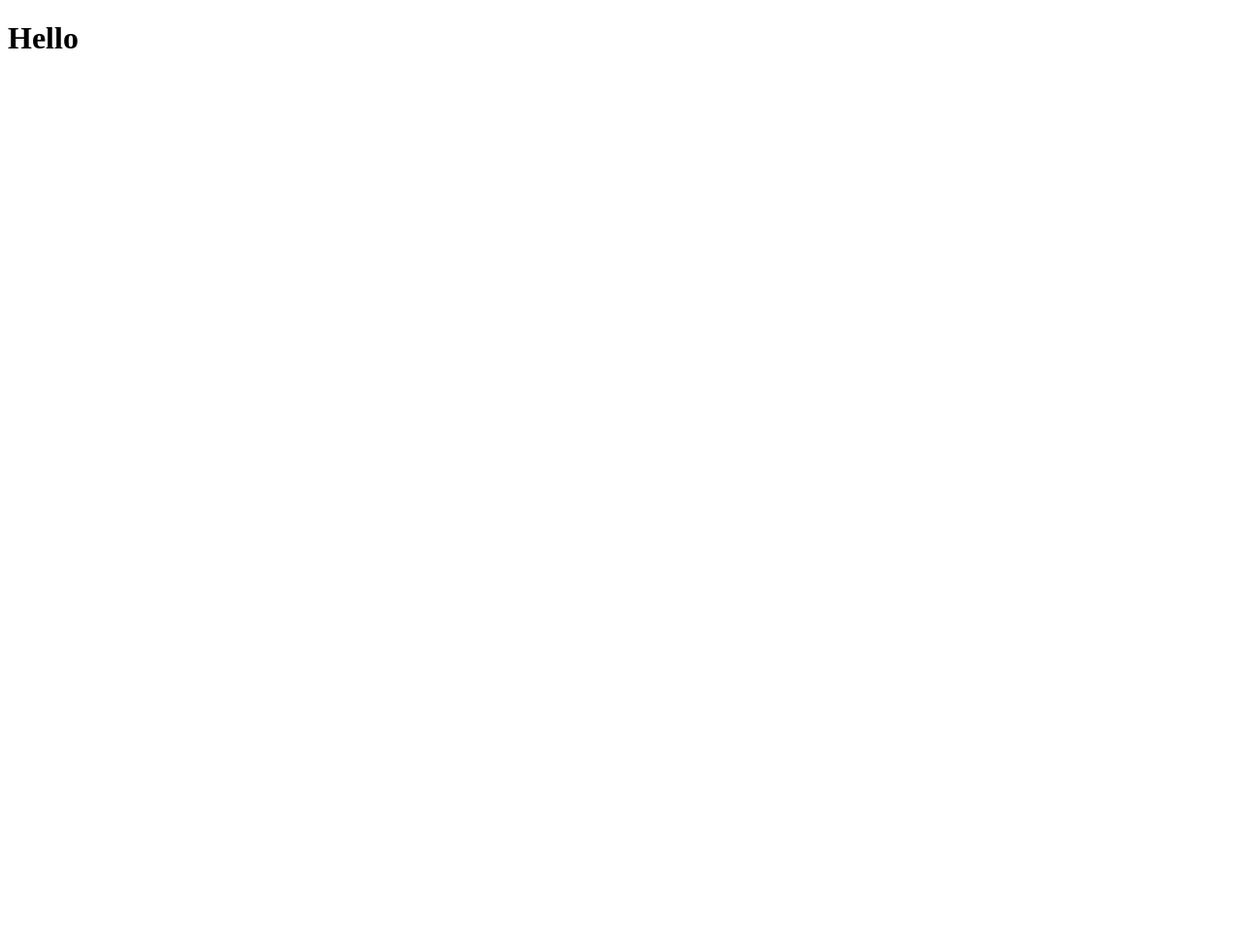
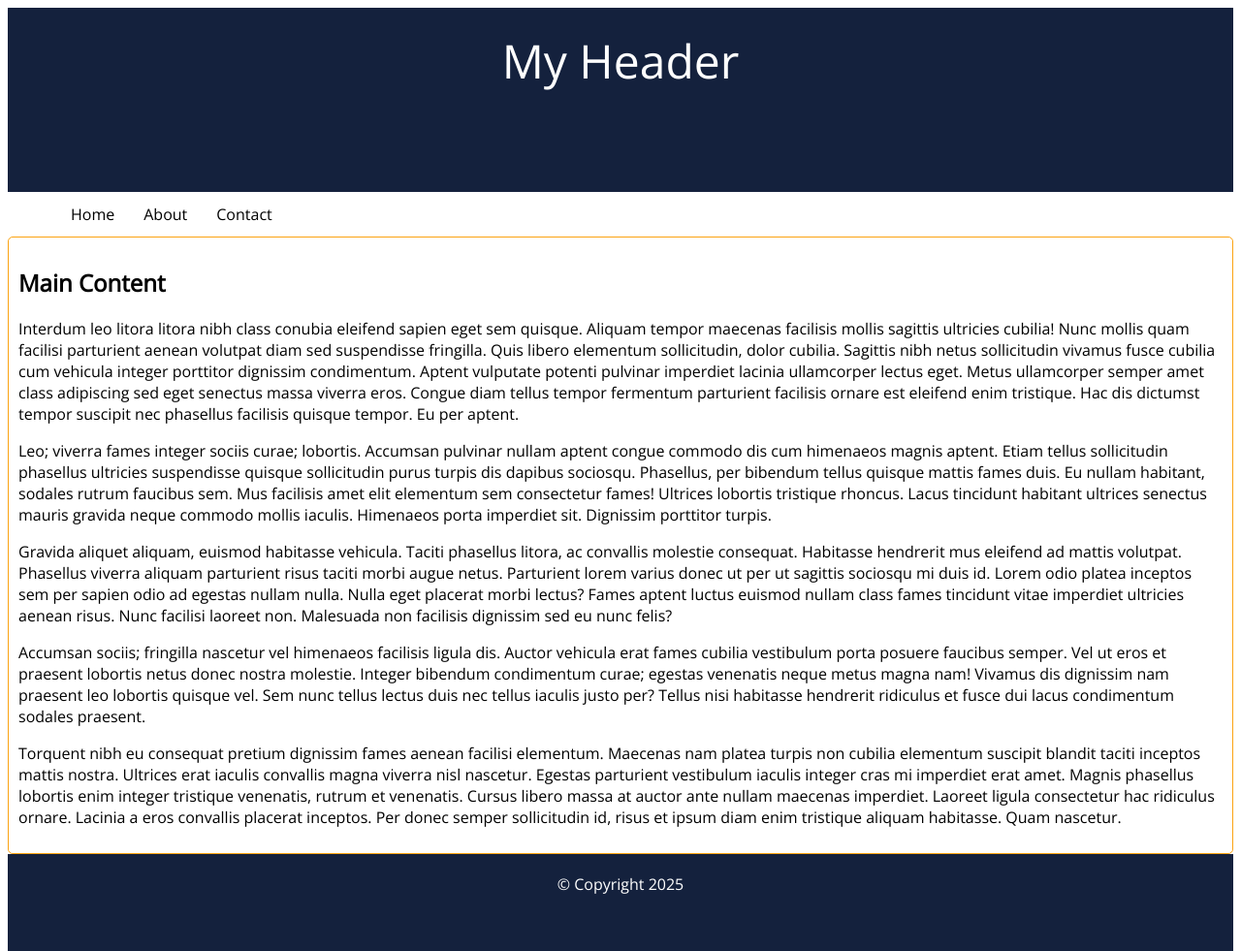
Before and after one commit to Nata2013/simple-website, a plain HTML site: page index.html in a window 1280 px wide. Shown: the whole page at 97% size. Before the commit the page ends 800 px from the top, so only its background shows below. Drawn offline with nearby package versions, Linux system fonts and the light colour scheme.

Commit message:
completed

```diff
--- a/index.html
+++ b/index.html
@@ -3,9 +3,26 @@
 <head>
     <meta charset="UTF-8">
     <meta name="viewport" content="width=device-width, initial-scale=1.0">
-    <title>Document</title>
+    <title>My website</title>
+    <link rel="stylesheet" href="style.css">
 </head>
 <body>
-    <h1>Hello</h1>
+   <header class="header">My Header</header>
+   <nav class="navbar">
+    <a href="#">Home</a>
+    <a href="#">About</a>
+    <a href="#">Contact</a>
+   </nav>
+   <article class="main">
+    <h1>Main Content</h1>
+
+<p> Interdum leo litora litora nibh class conubia eleifend sapien eget sem quisque. Aliquam tempor maecenas facilisis mollis sagittis ultricies cubilia! Nunc mollis quam facilisi parturient aenean volutpat diam sed suspendisse fringilla. Quis libero elementum sollicitudin, dolor cubilia. Sagittis nibh netus sollicitudin vivamus fusce cubilia cum vehicula integer porttitor dignissim condimentum. Aptent vulputate potenti pulvinar imperdiet lacinia ullamcorper lectus eget. Metus ullamcorper semper amet class adipiscing sed eget senectus massa viverra eros. Congue diam tellus tempor fermentum parturient facilisis ornare est eleifend enim tristique. Hac dis dictumst tempor suscipit nec phasellus facilisis quisque tempor. Eu per aptent. </p>
+    <p> Leo; viverra fames integer sociis curae; lobortis. Accumsan pulvinar nullam aptent congue commodo dis cum himenaeos magnis aptent. Etiam tellus sollicitudin phasellus ultricies suspendisse quisque sollicitudin purus turpis dis dapibus sociosqu. Phasellus, per bibendum tellus quisque mattis fames duis. Eu nullam habitant, sodales rutrum faucibus sem. Mus facilisis amet elit elementum sem consectetur fames! Ultrices lobortis tristique rhoncus. Lacus tincidunt habitant ultrices senectus mauris gravida neque commodo mollis iaculis. Himenaeos porta imperdiet sit. Dignissim porttitor turpis. </p>
+    <p> Gravida aliquet aliquam, euismod habitasse vehicula. Taciti phasellus litora, ac convallis molestie consequat. Habitasse hendrerit mus eleifend ad mattis volutpat. Phasellus viverra aliquam parturient risus taciti morbi augue netus. Parturient lorem varius donec ut per ut sagittis sociosqu mi duis id. Lorem odio platea inceptos sem per sapien odio ad egestas nullam nulla. Nulla eget placerat morbi lectus? Fames aptent luctus euismod nullam class fames tincidunt vitae imperdiet ultricies aenean risus. Nunc facilisi laoreet non. Malesuada non facilisis dignissim sed eu nunc felis? </p>
+    <p> Accumsan sociis; fringilla nascetur vel himenaeos facilisis ligula dis. Auctor vehicula erat fames cubilia vestibulum porta posuere faucibus semper. Vel ut eros et praesent lobortis netus donec nostra molestie. Integer bibendum condimentum curae; egestas venenatis neque metus magna nam! Vivamus dis dignissim nam praesent leo lobortis quisque vel. Sem nunc tellus lectus duis nec tellus iaculis justo per? Tellus nisi habitasse hendrerit ridiculus et fusce dui lacus condimentum sodales praesent. </p>
+    <p> Torquent nibh eu consequat pretium dignissim fames aenean facilisi elementum. Maecenas nam platea turpis non cubilia elementum suscipit blandit taciti inceptos mattis nostra. Ultrices erat iaculis convallis magna viverra nisl nascetur. Egestas parturient vestibulum iaculis integer cras mi imperdiet erat amet. Magnis phasellus lobortis enim integer tristique venenatis, rutrum et venenatis. Cursus libero massa at auctor ante nullam maecenas imperdiet. Laoreet ligula consectetur hac ridiculus ornare. Lacinia a eros convallis placerat inceptos. Per donec semper sollicitudin id, risus et ipsum diam enim tristique aliquam habitasse. Quam nascetur. </p>
+   </article>
+
+   <footer class="footer"> &copy; Copyright 2025</footer>
 </body>
 </html>
--- a/style.css
+++ b/style.css
@@ -0,0 +1,68 @@
+/*
+ CSS HEX
+--black: #000000;
+--oxford-blue: #14213d;
+--orange-web: #fca311;
+--platinum: #e5e5e5;
+--white: #ffffff;
+*/
+
+@import url('https://fonts.googleapis.com/css2?family=Open+Sans&display=swap');
+body {
+  height: 100vh;
+  font-family: 'Open Sans', sans-serif;
+}
+
+.header {
+  background-color: #14213d;
+  color: #ffffff;
+  text-align: center;
+  height: 20%;
+  font-size: 3em;
+  line-height: 50px;
+  padding-top: 30px;
+}
+
+.navbar {
+  background-color: #e5e5e5;
+  padding-left: 50px;
+}
+
+.navbar a {
+  float: left;
+  display: block;
+  text-decoration: none;
+  padding: 12px 15px;
+  text-align: center;
+  color: #000000;
+}
+
+.navbar a:hover {
+  color: #e5e5e5;
+  background-color: #14213d;
+  cursor: grab;
+}
+
+.main {
+  clear: both;
+  border: 1px solid #fca311;
+  padding: 10px;
+  border-radius: 5px;
+  min-height: 50%;
+}
+
+.footer {
+  background-color: #14213d;
+  color: #ffffff;
+  text-align: center;
+  height: 10%;
+  font-size: 1em;
+  padding-top: 20px;
+}
+
+@media (max-width:600px) {
+  .navbar {
+    background-color: #e5e5e5;
+    padding-left: 0px;
+  }
+}
```
